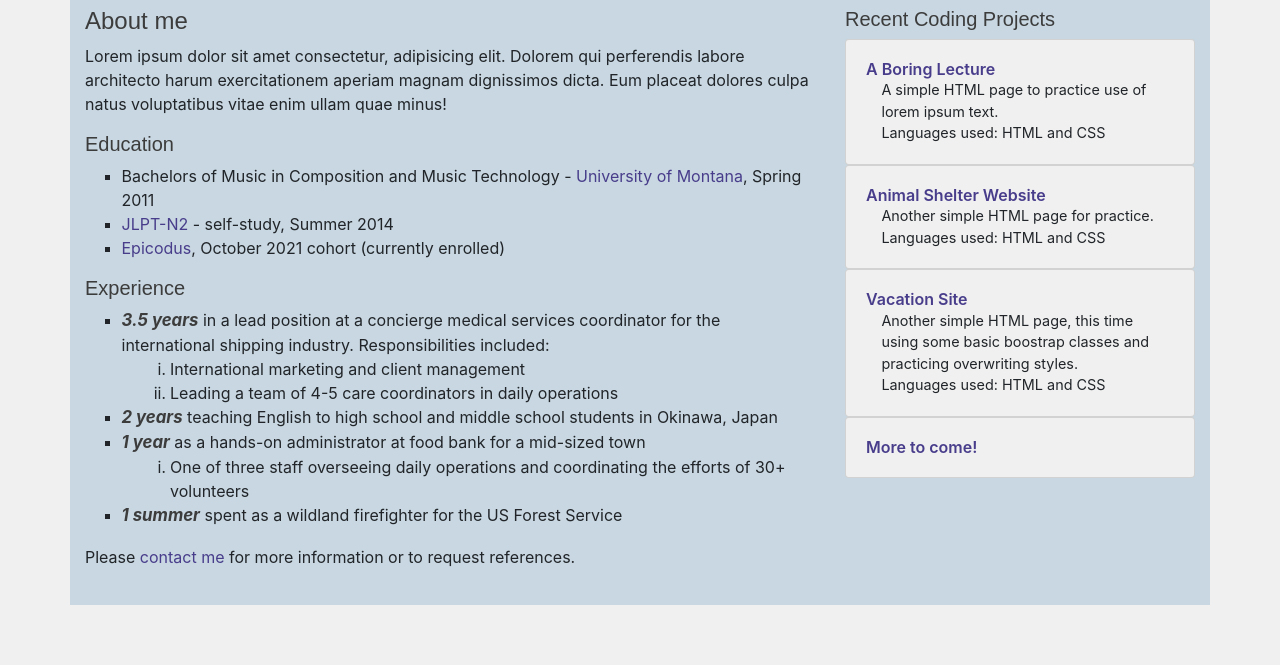
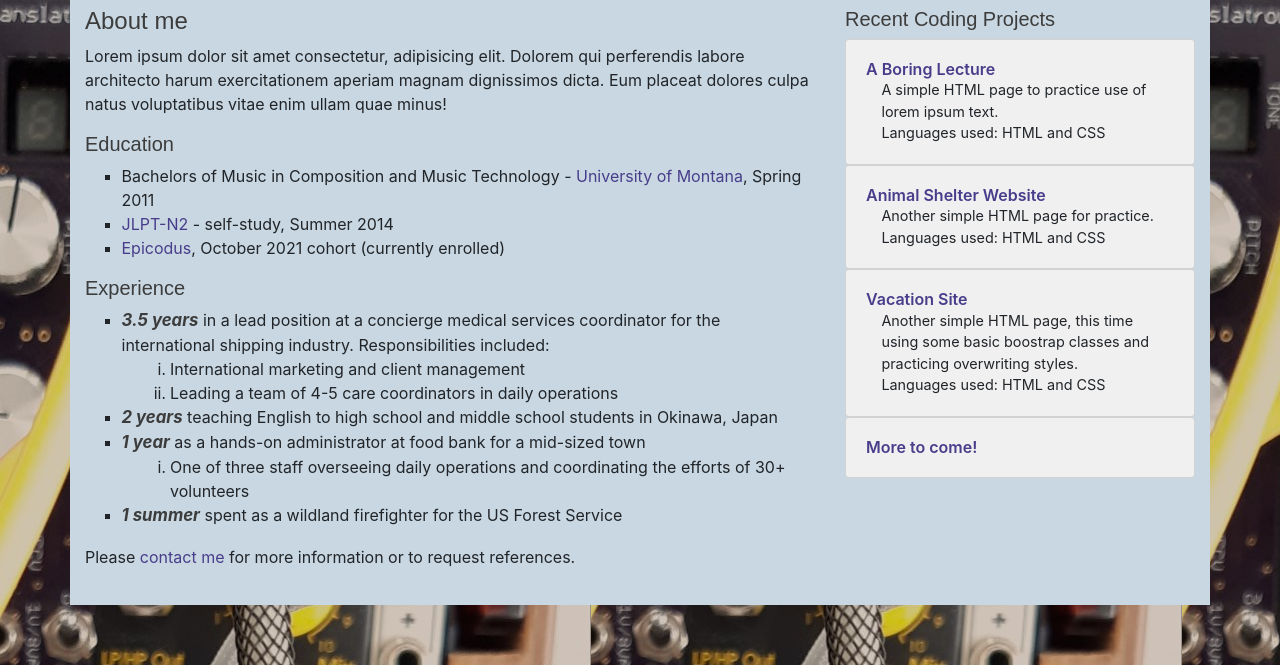
Before and after one commit to aaronminnick/portfolio-landing-page, a plain HTML site: page index.html in a window 1280 px wide. Shown: the part 135-800 px from the top of the page. Drawn offline with Linux system fonts and the light colour scheme.

Commit message:
BUGFIX: fix relative path for background img

```diff
--- a/css/styles.css
+++ b/css/styles.css
@@ -60,6 +60,6 @@ strong {
 }
 
 body {
-  background-image: url("img/modular.jpg");
-  background-color: rgb(240, 240, 240);
+    background-color: rgb(240, 240, 240);
+    background-image: url("../img/modular.jpg");
 }
```
